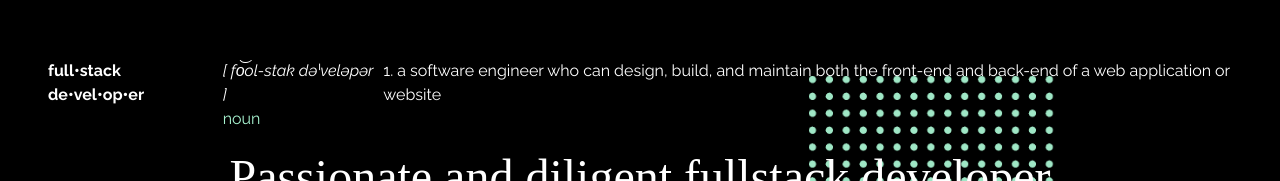
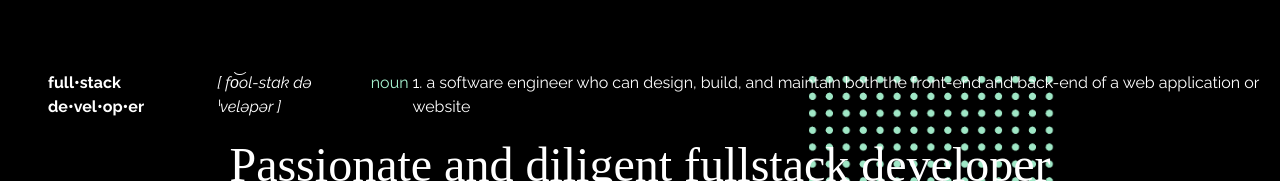
Before and after one commit to wraithio/portfoliosite-ar, a React (Vite) app: page / in a window 1280 px wide. Shown: the part 1431-1612 px from the top of the page. Built offline with nearby package versions, Linux system fonts and the light colour scheme.

Commit message:
tweaks again

```diff
--- a/src/App.jsx
+++ b/src/App.jsx
@@ -45,8 +45,10 @@ function App() {
               <b>full•stack de•vel•op•er</b>
             </Reveal4>
             <Reveal3>
-              <p className="italic">[ fo͝ol-stak dəˈveləpər ]</p>
-              <p className="text-emerald-200">noun</p>
+              <div className="flex gap-1">
+                <p className="italic">[ fo͝ol-stak dəˈveləpər ]</p>
+                <p className="text-emerald-200">noun</p>
+              </div>
             </Reveal3>
             <Reveal2>
               <h4>
```
